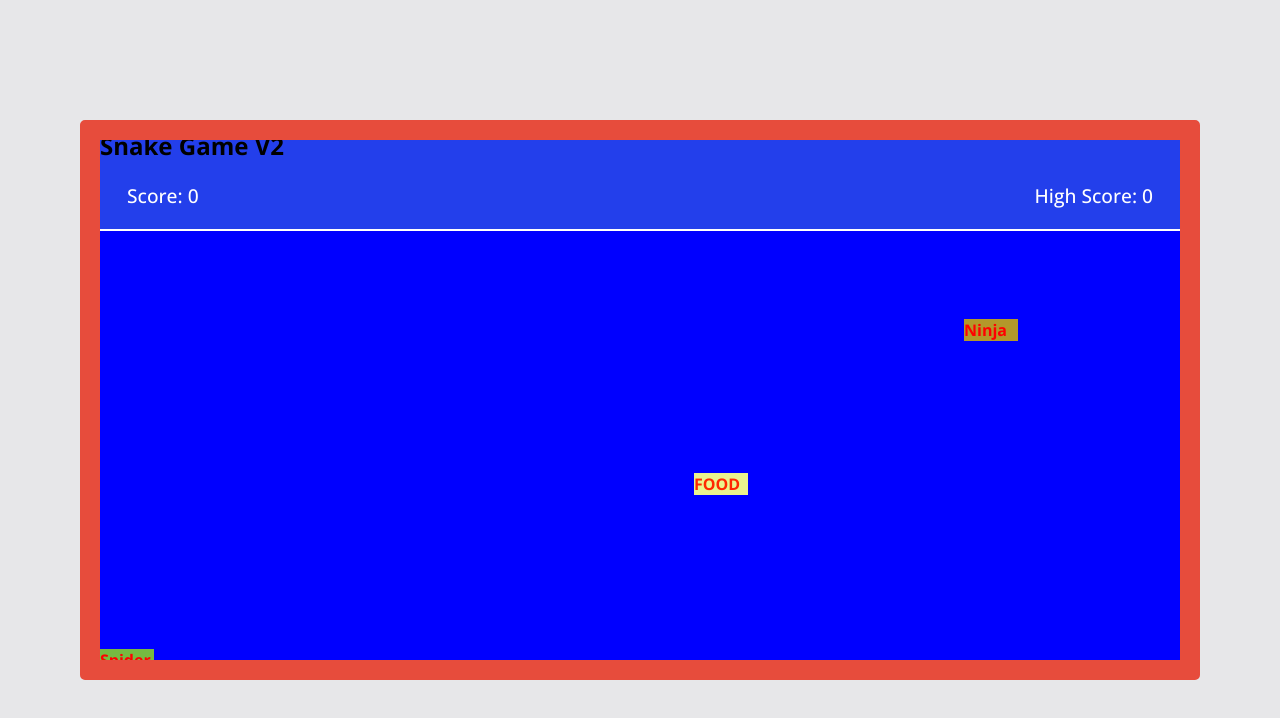
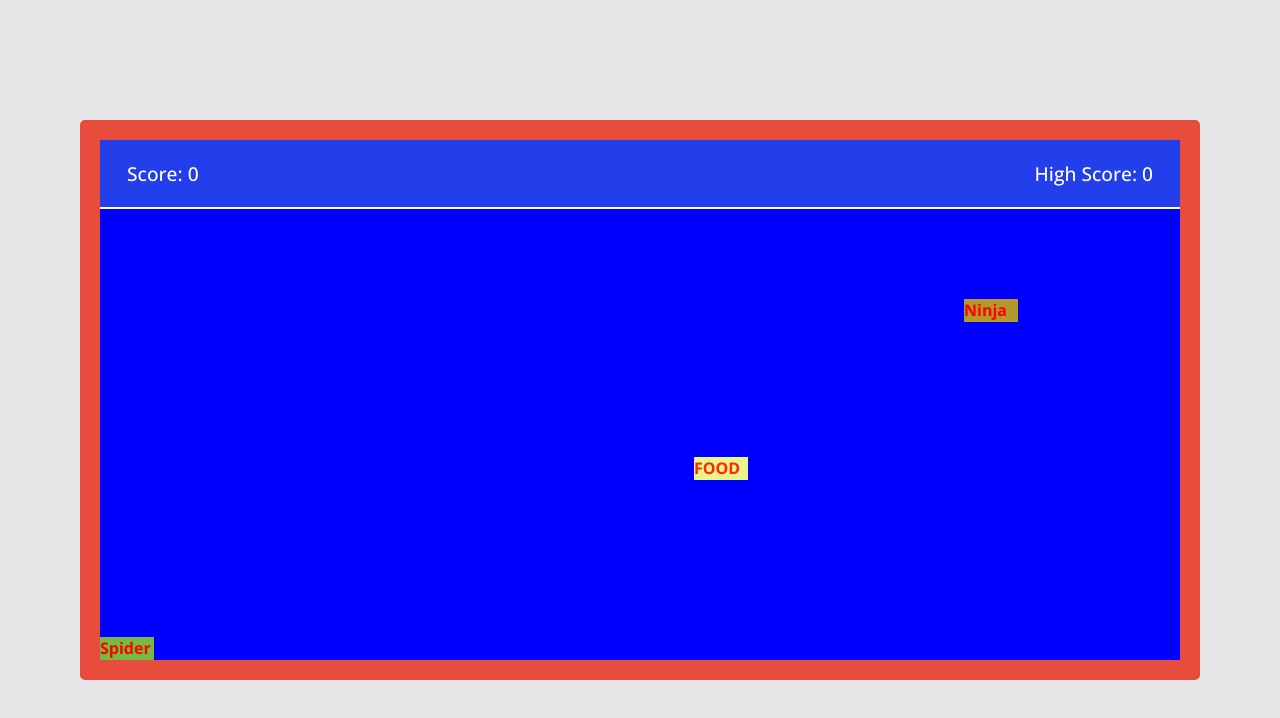
Before and after one commit to HarshilKuntmal/Snake-Game-V2, a plain HTML site: page index.html in a window 1280 px wide. Drawn offline with nearby package versions, Linux system fonts and the light colour scheme.

Commit message:
Update index.html

```diff
--- a/index.html
+++ b/index.html
@@ -11,15 +11,12 @@
   <body>
 
     <div class="wrapper">
-      <div class="name">
-        <h2>Snake Game V2</h2>
-      </div>
+
       <div class="game-details">
         <span class="score">Score: 0</span>
         <span class="high-score">High Score: 0</span>
       </div>
       <div class="play-board"></div>
-      <div class="blank"></div>
     </div>
 
   </body>
```
